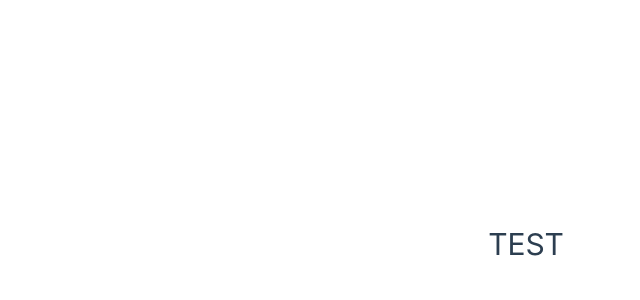
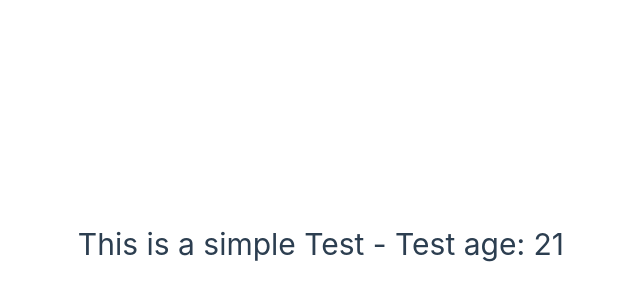
Before and after one commit to syntex-tech/ticketsystem, a Vue app in the folder frontend-vue/: page / in a window 1280 px wide. Shown: the part 156-456 px from the top of the page, without its empty margins (76-716 px from the left). Built offline with nearby package versions, Linux system fonts and the light colour scheme.

Commit message:
Update App.vue

```diff
--- a/frontend-vue/src/App.vue
+++ b/frontend-vue/src/App.vue
@@ -1,3 +1,28 @@
 <template>
-  <h1>TEST</h1>
+  <h1>This is a simple {{name}} - Test age: {{age}}</h1>
 </template>
+
+<script setup>
+  import {ref} from 'vue'
+
+  const name = ref ('Test')
+  const age = ref ('21')
+</script>
+
+<!--
+<script>
+import {ref} from 'vue'
+
+export default {
+  setup() {
+    const name = ref ('Test')
+    const age = ref ('21')
+
+    return {
+      name,
+      age
+    }
+  }
+}
+</script>
+-->
```
